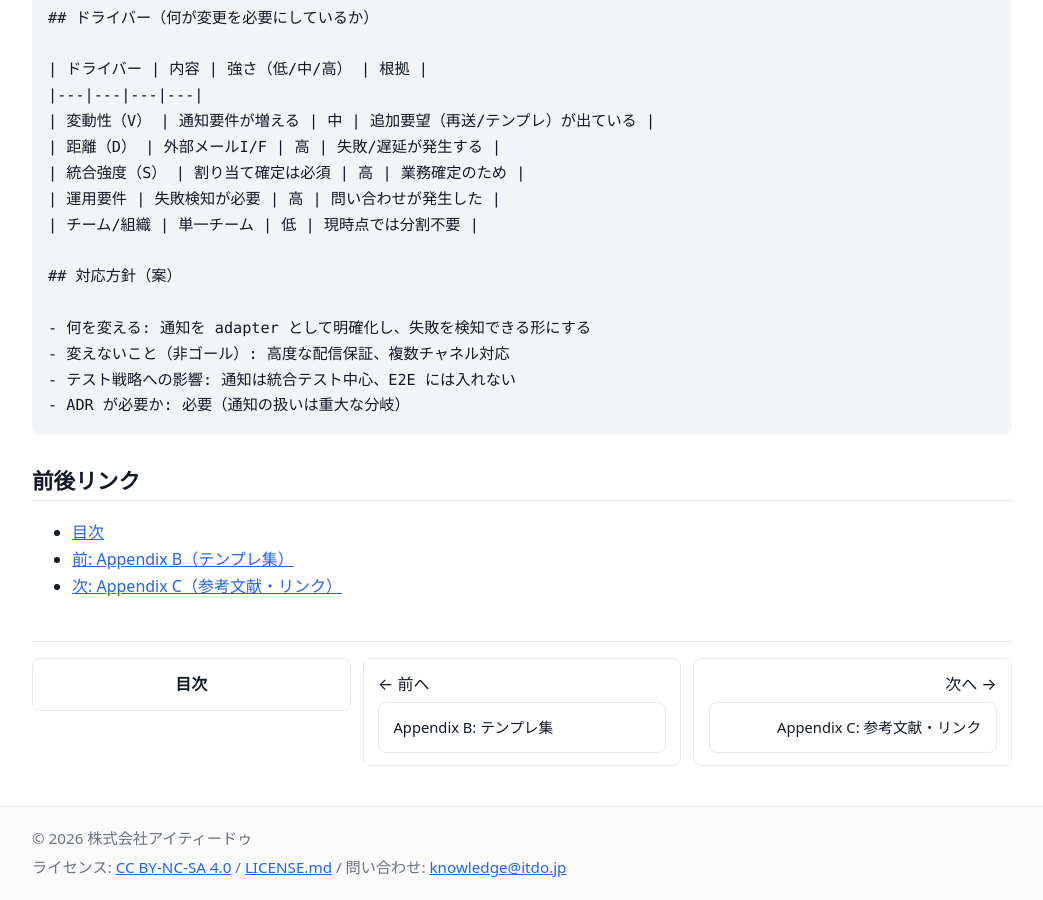
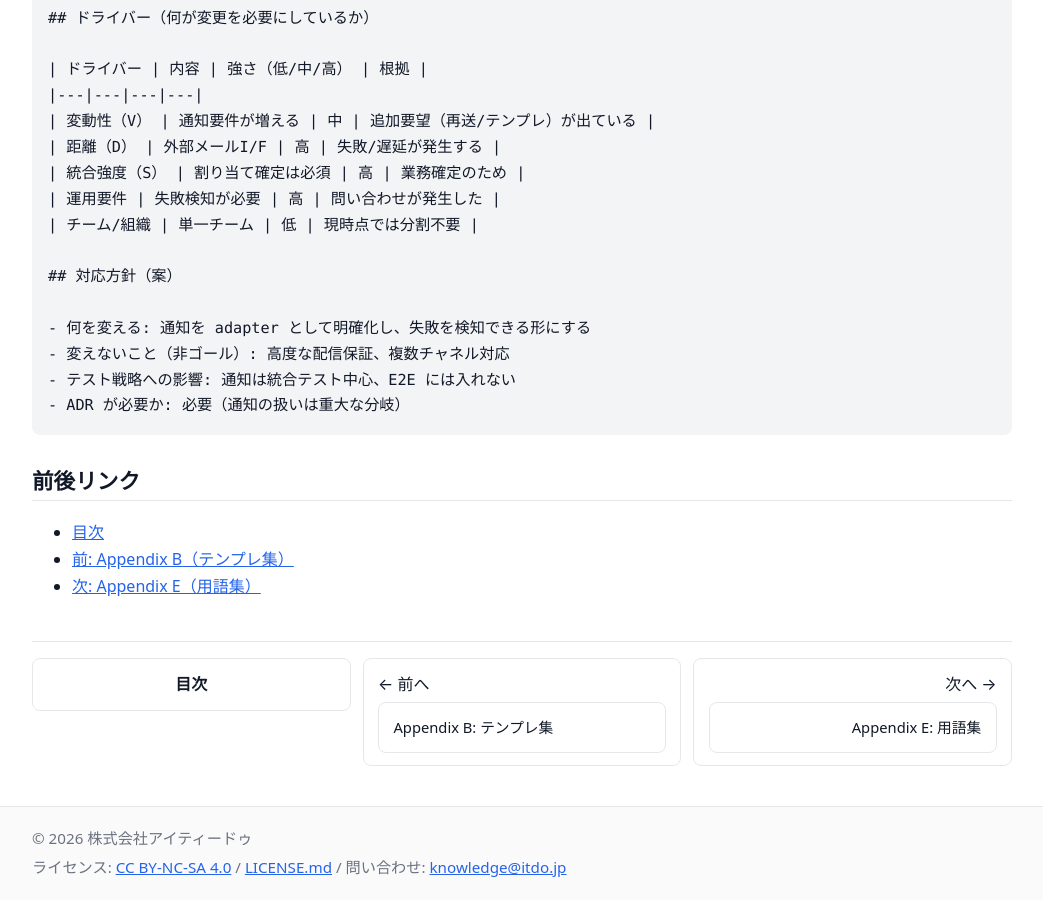
Before and after one commit to itdojp/small-webapp-software-design-book, a Jekyll site: the page built from docs/appendix/D-samples.md, in a window 1280 px wide and 900 px high, scrolled down 3645 px. Shown: the whole window, without its empty margins (118-1161 px from the left). Built offline with Jekyll 4.4.1, drawn with Linux system fonts in a browser that asks for light colours; some of the changed lines change nothing that is shown.

Commit message:
[Content] Add Appendix E glossary
- Add glossary page and update appendix navigation/TOC

```diff
--- a/docs/appendix/C-references.md
+++ b/docs/appendix/C-references.md
@@ -2,7 +2,7 @@
 title: "Appendix C: 参考文献・リンク"
 permalink: /appendix/C-references/
 show_nav: true
-prev: /appendix/D-samples/
+prev: /appendix/E-glossary/
 next: /chapters/
 ---
 
@@ -66,4 +66,4 @@
 ## 前後リンク
 
 - [目次]({{ '/chapters/' | relative_url }})
-- [前: Appendix D（記入例）]({{ '/appendix/D-samples/' | relative_url }})
+- [前: Appendix E（用語集）]({{ '/appendix/E-glossary/' | relative_url }})
--- a/docs/appendix/D-samples.md
+++ b/docs/appendix/D-samples.md
@@ -3,7 +3,7 @@
 permalink: /appendix/D-samples/
 show_nav: true
 prev: /appendix/B-templates/
-next: /appendix/C-references/
+next: /appendix/E-glossary/
 ---
 
 # Appendix D: 記入例（ランニング例の完成形）
@@ -168,4 +168,4 @@
 
 - [目次]({{ '/chapters/' | relative_url }})
 - [前: Appendix B（テンプレ集）]({{ '/appendix/B-templates/' | relative_url }})
-- [次: Appendix C（参考文献・リンク）]({{ '/appendix/C-references/' | relative_url }})
+- [次: Appendix E（用語集）]({{ '/appendix/E-glossary/' | relative_url }})
--- /dev/null
+++ b/docs/appendix/E-glossary.md
@@ -0,0 +1,69 @@
+---
+title: "Appendix E: 用語集"
+permalink: /appendix/E-glossary/
+show_nav: true
+prev: /appendix/D-samples/
+next: /appendix/C-references/
+---
+
+# Appendix E: 用語集
+
+本書で繰り返し登場する用語を、最小の定義として整理します。厳密な学術定義ではなく、本書の判断（要件→設計→テスト）を揃えるための用語集です。
+
+## E-1. 要件/合意
+
+- **要求**: 利害関係者が「したいこと」。未整理で矛盾を含み得る
+  - 関連: [01. 要件定義を設計入力にする]({{ '/chapters/01-requirements-as-input/' | relative_url }})
+- **要件**: 合意され、検証可能な形に落とした要求（受け入れ条件を含む）
+  - 関連: [01. 要件定義を設計入力にする]({{ '/chapters/01-requirements-as-input/' | relative_url }})
+- **受け入れ条件**: 検証可能な合否基準（Given/When/Then など）
+  - 関連: [Appendix B: テンプレ集]({{ '/appendix/B-templates/' | relative_url }})
+- **非機能（NFR）**: 性能、可用性、セキュリティ、運用性などの制約条件
+  - 関連: [01. 要件定義を設計入力にする]({{ '/chapters/01-requirements-as-input/' | relative_url }})
+- **価値導線**: ユーザー価値を成立させる主要な利用フロー（止まると損失が大きい導線）
+  - 関連: [06. テスト戦略（単体/統合/E2E）]({{ '/chapters/06-test-strategy-pyramid/' | relative_url }})
+
+## E-2. 設計/境界
+
+- **相互作用**: ある変更が別の箇所に波及する関係（暗黙依存を含む）
+  - 関連: [02. 複雑性の捉え方]({{ '/chapters/02-complexity-and-interaction/' | relative_url }})
+- **境界**: 依存方向を固定し、相互作用を制御する線引き（責務分離点）
+  - 関連: [04. 小規模TS向けの最小アーキテクチャ]({{ '/chapters/04-minimal-architecture-ts/' | relative_url }})
+- **契約**: 境界を跨ぐ入出力・失敗時の扱い・互換性などの合意（文書/型/テストで固定する）
+  - 関連: [05. 設計時にテストを織り込む]({{ '/chapters/05-design-for-testability/' | relative_url }})
+- **S/D/V**: 結合を扱うための物差し（統合強度 / 距離 / 変動性）
+  - 関連: [03. 結合の物差し（S/D/V）]({{ '/chapters/03-coupling-balance-sdv/' | relative_url }})
+- **Functional core / Thin shell**: 副作用のないコアと、I/O を担うシェルの分離方針
+  - 関連: [04. 小規模TS向けの最小アーキテクチャ]({{ '/chapters/04-minimal-architecture-ts/' | relative_url }})
+- **adapter**: DB/HTTP/外部I/F などの I/O を担う実装（境界の外側）
+  - 関連: [04. 小規模TS向けの最小アーキテクチャ]({{ '/chapters/04-minimal-architecture-ts/' | relative_url }})
+- **port**: adapter を抽象化した「依存先インターフェース」（ユースケース側が引数で受ける）
+  - 関連: [05. 設計時にテストを織り込む]({{ '/chapters/05-design-for-testability/' | relative_url }})
+
+## E-3. テスト
+
+- **単体テスト**: 小さい単位（関数/モジュール）で振る舞い（契約）を検証する
+  - 関連: [06. テスト戦略（単体/統合/E2E）]({{ '/chapters/06-test-strategy-pyramid/' | relative_url }})
+- **統合テスト**: 境界を跨ぐ契約（DB/HTTP/認可/外部連携）を検証する
+  - 関連: [05. 設計時にテストを織り込む]({{ '/chapters/05-design-for-testability/' | relative_url }})
+- **E2E**: ユーザー導線として価値を提供できることを検証する（少数精鋭）
+  - 関連: [06. テスト戦略（単体/統合/E2E）]({{ '/chapters/06-test-strategy-pyramid/' | relative_url }})
+- **モック/スタブ**: 外部依存を代替し、制御可能にする手段（境界に寄せる）
+  - 関連: [05. 設計時にテストを織り込む]({{ '/chapters/05-design-for-testability/' | relative_url }})
+- **フレーク**: 非決定性（時刻/データ/外部I/O/待機）により、テスト結果が不安定になること
+  - 関連: [06. テスト戦略（単体/統合/E2E）]({{ '/chapters/06-test-strategy-pyramid/' | relative_url }})
+
+## E-4. 意思決定/運用
+
+- **ADR**: Architecture Decision Record（意思決定の記録）
+  - 関連: [07. 進化条件（ADRと境界の強化タイミング）]({{ '/chapters/07-evolution-and-adr/' | relative_url }})
+- **Change Drivers**: 「なぜ今変えるか」を整理するドライバー（S/D/V、運用要件、組織等）
+  - 関連: [Appendix B: テンプレ集]({{ '/appendix/B-templates/' | relative_url }})
+- **観測性**: 期待する結果が、テスト・ログ・メトリクス等で確実に検証できる性質
+  - 関連: [05. 設計時にテストを織り込む]({{ '/chapters/05-design-for-testability/' | relative_url }})
+
+## 前後リンク
+
+- [目次]({{ '/chapters/' | relative_url }})
+- [前: Appendix D（記入例）]({{ '/appendix/D-samples/' | relative_url }})
+- [次: Appendix C（参考文献・リンク）]({{ '/appendix/C-references/' | relative_url }})
--- a/docs/chapters/TOC.md
+++ b/docs/chapters/TOC.md
@@ -25,4 +25,5 @@
 - [Appendix A: チェックリスト]({{ '/appendix/A-checklists/' | relative_url }})
 - [Appendix B: テンプレ集]({{ '/appendix/B-templates/' | relative_url }})
 - [Appendix D: 記入例（ランニング例の完成形）]({{ '/appendix/D-samples/' | relative_url }})
+- [Appendix E: 用語集]({{ '/appendix/E-glossary/' | relative_url }})
 - [Appendix C: 参考文献・リンク]({{ '/appendix/C-references/' | relative_url }})
```
